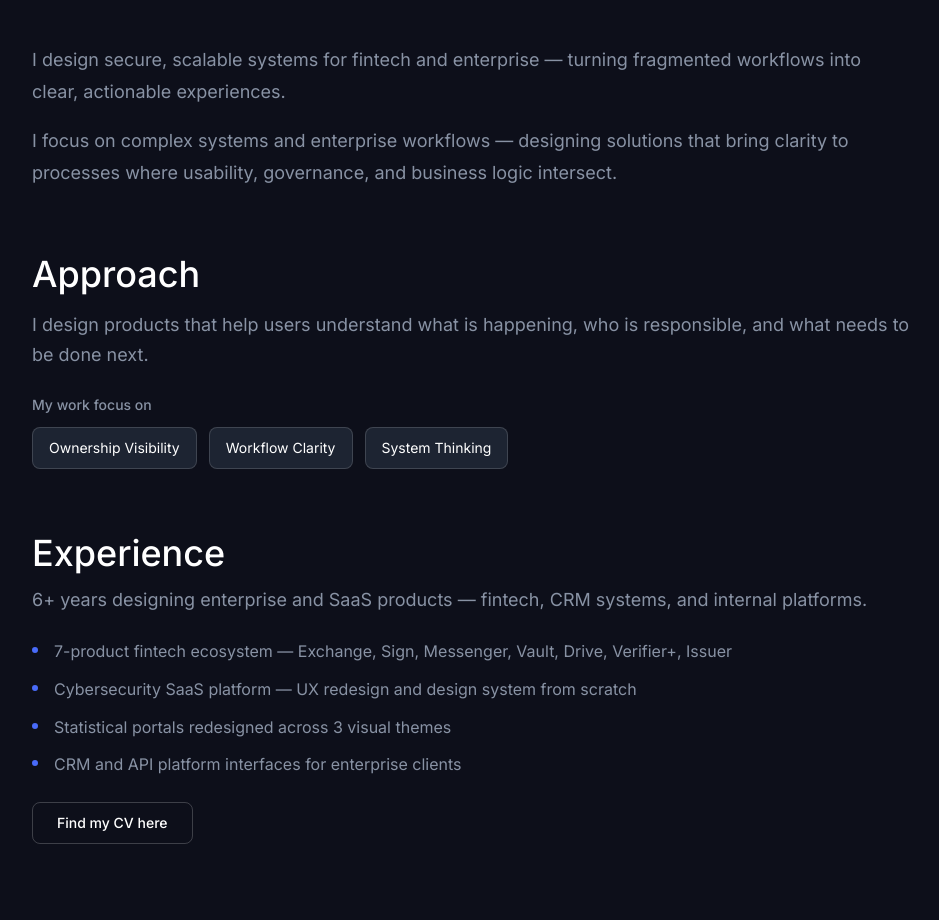
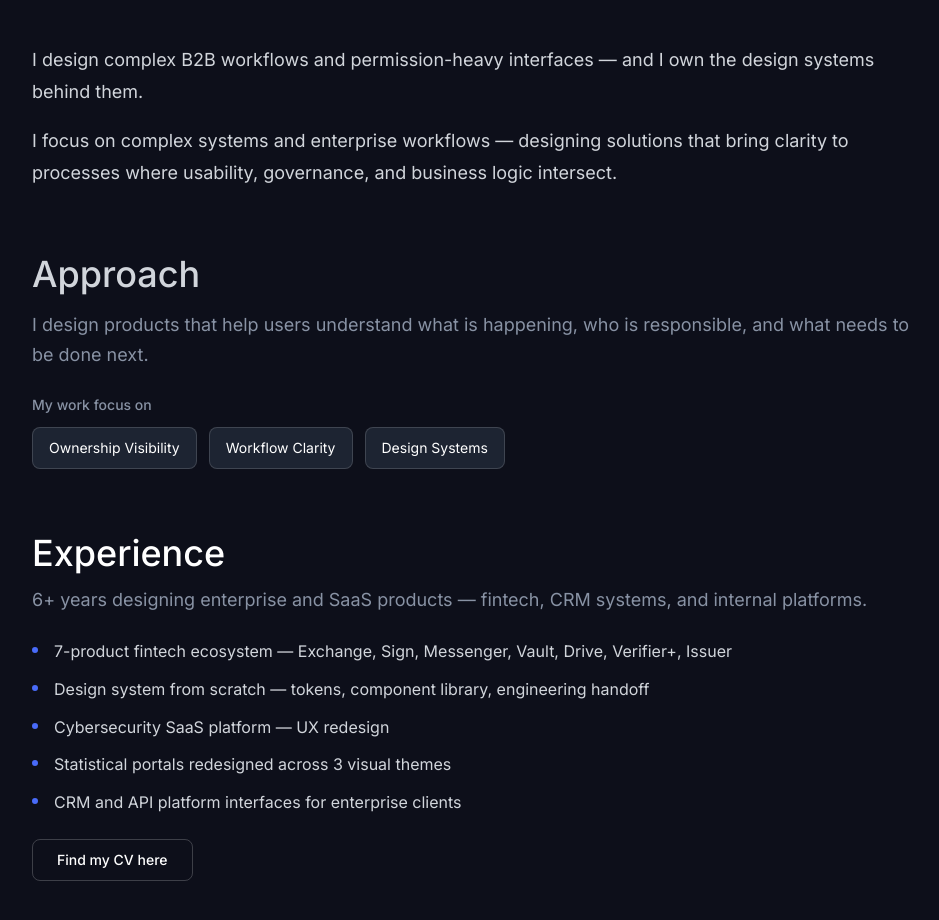
Before and after one commit to AlonaRyzhenko/alyona-portfolio, a Next.js app: page / in a window 1280 px wide. Shown: the part 920-1840 px from the top of the page, without its empty margins (74-1013 px from the left). Built offline with nearby package versions, Linux system fonts and the light colour scheme.

Commit message:
Update about copy, colors, pills and experience list

```diff
--- a/components/About.tsx
+++ b/components/About.tsx
@@ -2,11 +2,12 @@
 
 import { motion } from "framer-motion";
 
-const focusPills = ["Ownership Visibility", "Workflow Clarity", "System Thinking"];
+const focusPills = ["Ownership Visibility", "Workflow Clarity", "Design Systems"];
 
 const experience = [
   "7-product fintech ecosystem — Exchange, Sign, Messenger, Vault, Drive, Verifier+, Issuer",
-  "Cybersecurity SaaS platform — UX redesign and design system from scratch",
+  "Design system from scratch — tokens, component library, engineering handoff",
+  "Cybersecurity SaaS platform — UX redesign",
   "Statistical portals redesigned across 3 visual themes",
   "CRM and API platform interfaces for enterprise clients",
 ];
@@ -46,11 +47,10 @@ export default function About() {
         >
           {/* Intro */}
           <motion.div variants={stagger} className="flex flex-col gap-4 max-w-[880px]">
-            <motion.p variants={fadeUp} className="text-[#8892a4] text-lg leading-[1.8]">
-              I design secure, scalable systems for fintech and enterprise —
-              turning fragmented workflows into clear, actionable experiences.
+            <motion.p variants={fadeUp} className="text-[#D1D5DB] text-lg leading-[1.8]">
+              I design complex B2B workflows and permission-heavy interfaces — and I own the design systems behind them.
             </motion.p>
-            <motion.p variants={fadeUp} className="text-[#8892a4] text-lg leading-[1.8]">
+            <motion.p variants={fadeUp} className="text-[#D1D5DB] text-lg leading-[1.8]">
               I focus on complex systems and enterprise workflows — designing
               solutions that bring clarity to processes where usability,
               governance, and business logic intersect.
@@ -60,7 +60,7 @@ export default function About() {
           {/* Approach */}
           <motion.div variants={stagger} className="flex flex-col gap-6">
             <motion.div variants={stagger} className="flex flex-col gap-4">
-              <motion.h2 variants={fadeUp} className="text-4xl font-medium text-white">
+              <motion.h2 variants={fadeUp} className="text-4xl font-medium text-[#D1D5DB]">
                 Approach
               </motion.h2>
               <motion.p variants={fadeUp} className="text-[#8892a4] text-lg leading-[1.7] max-w-[880px]">
@@ -104,7 +104,7 @@ export default function About() {
                 <motion.li
                   key={item}
                   variants={fadeUp}
-                  className="flex items-start gap-4 text-[#8892a4] text-base leading-[1.6]"
+                  className="flex items-start gap-4 text-[#D1D5DB] text-base leading-[1.6]"
                 >
                   <span className="w-1.5 h-1.5 rounded-full bg-accent flex-shrink-0 mt-2" />
                   <span>{item}</span>
```
Also changed, not shown: .claude/settings.local.json.
